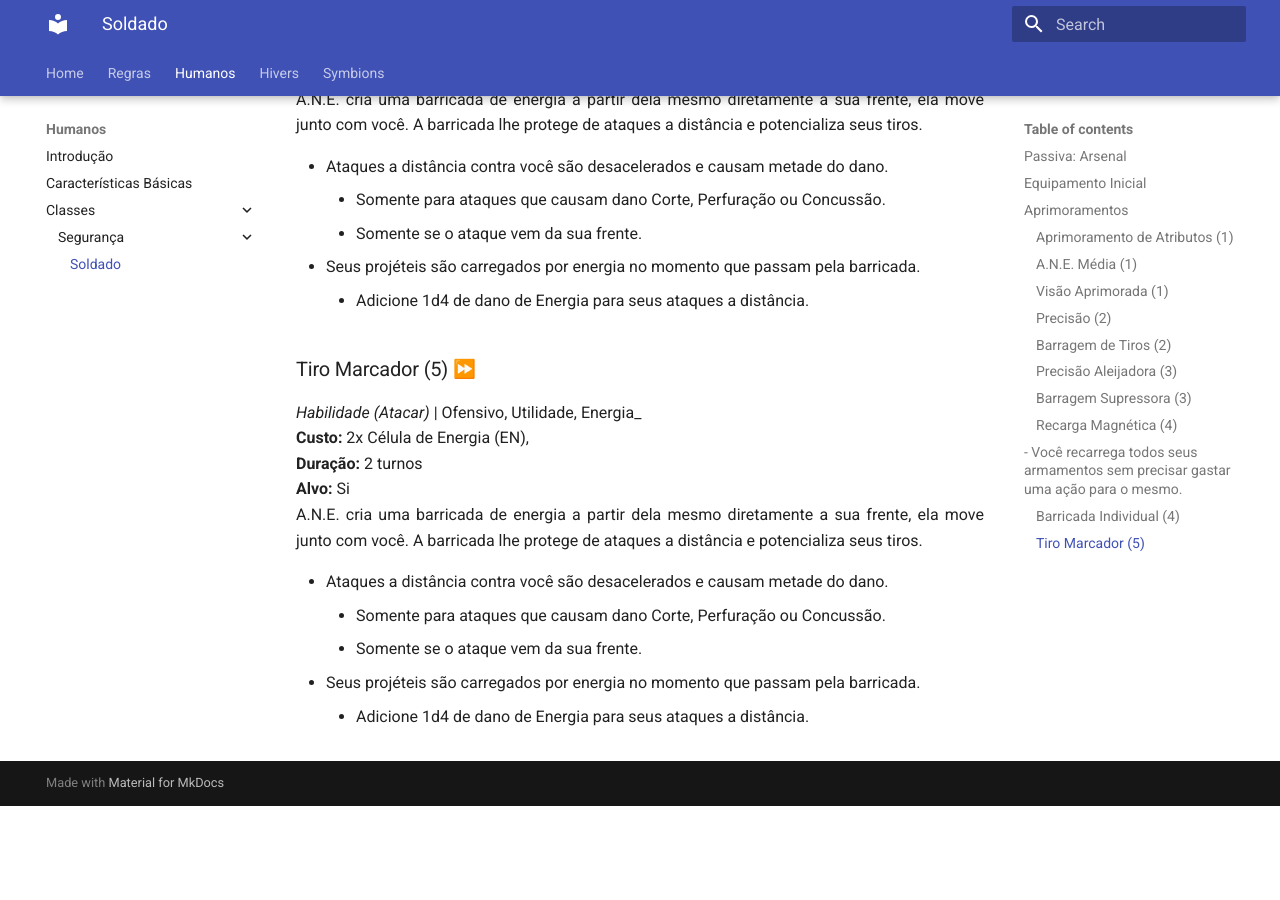
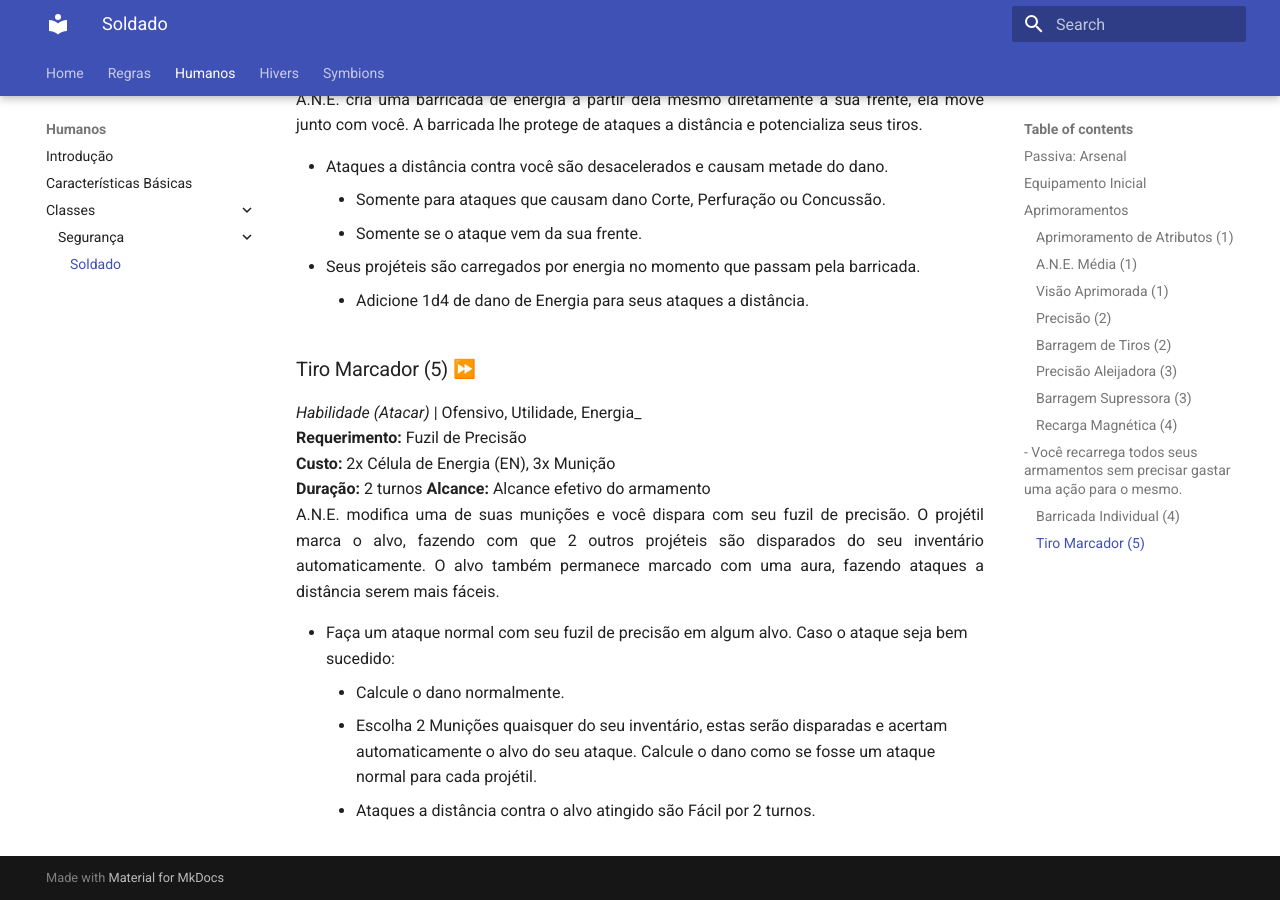
Before and after one commit to henriqueschorr/henriqueschorr.github.io, an MkDocs documentation site: the page built from docs/species/human/security/soldier.md, in a window 1280 px wide and 900 px high, scrolled down 3634 px. Built offline with MkDocs 1.6.1 and Material for MkDocs 9.7.7, drawn with Linux system fonts in a browser that asks for light colours; emoji names are drawn with the system emoji font; before the commit the page ends 4440 px from its top, so only the background shows below that.

Commit message:
wip soldier

```diff
--- a/docs/species/human/security/soldier.md
+++ b/docs/species/human/security/soldier.md
@@ -115,13 +115,13 @@ A.N.E. cria uma barricada de energia a partir dela mesmo diretamente a sua frent
 
 ### Tiro Marcador (5) :fast_forward:
 _Habilidade (Atacar)_ \| Ofensivo, Utilidade, Energia_
-**Custo:** 2x Célula de Energia (EN),
+**Requerimento:** Fuzil de Precisão
+**Custo:** 2x Célula de Energia (EN), 3x Munição
 **Duração:** 2 turnos
-**Alvo:** Si
-A.N.E. cria uma barricada de energia a partir dela mesmo diretamente a sua frente, ela move junto com você. A barricada lhe protege de ataques a distância e potencializa seus tiros.
+**Alcance:** Alcance efetivo do armamento
+A.N.E. modifica uma de suas munições e você dispara com seu fuzil de precisão. O projétil marca o alvo, fazendo com que 2 outros projéteis são disparados do seu inventário automaticamente. O alvo também permanece marcado com uma aura, fazendo ataques a distância serem mais fáceis.
 
-- Ataques a distância contra você são desacelerados e causam metade do dano.
-    - Somente para ataques que causam dano Corte, Perfuração ou Concussão.
-    - Somente se o ataque vem da sua frente.
-- Seus projéteis são carregados por energia no momento que passam pela barricada.
-    - Adicione 1d4 de dano de Energia para seus ataques a distância.
+- Faça um ataque normal com seu fuzil de precisão em algum alvo. Caso o ataque seja bem sucedido:
+    - Calcule o dano normalmente.
+    - Escolha 2 Munições quaisquer do seu inventário, estas serão disparadas e acertam automaticamente o alvo do seu ataque. Calcule o dano como se fosse um ataque normal para cada projétil.
+    - Ataques a distância contra o alvo atingido são Fácil por 2 turnos.
```
